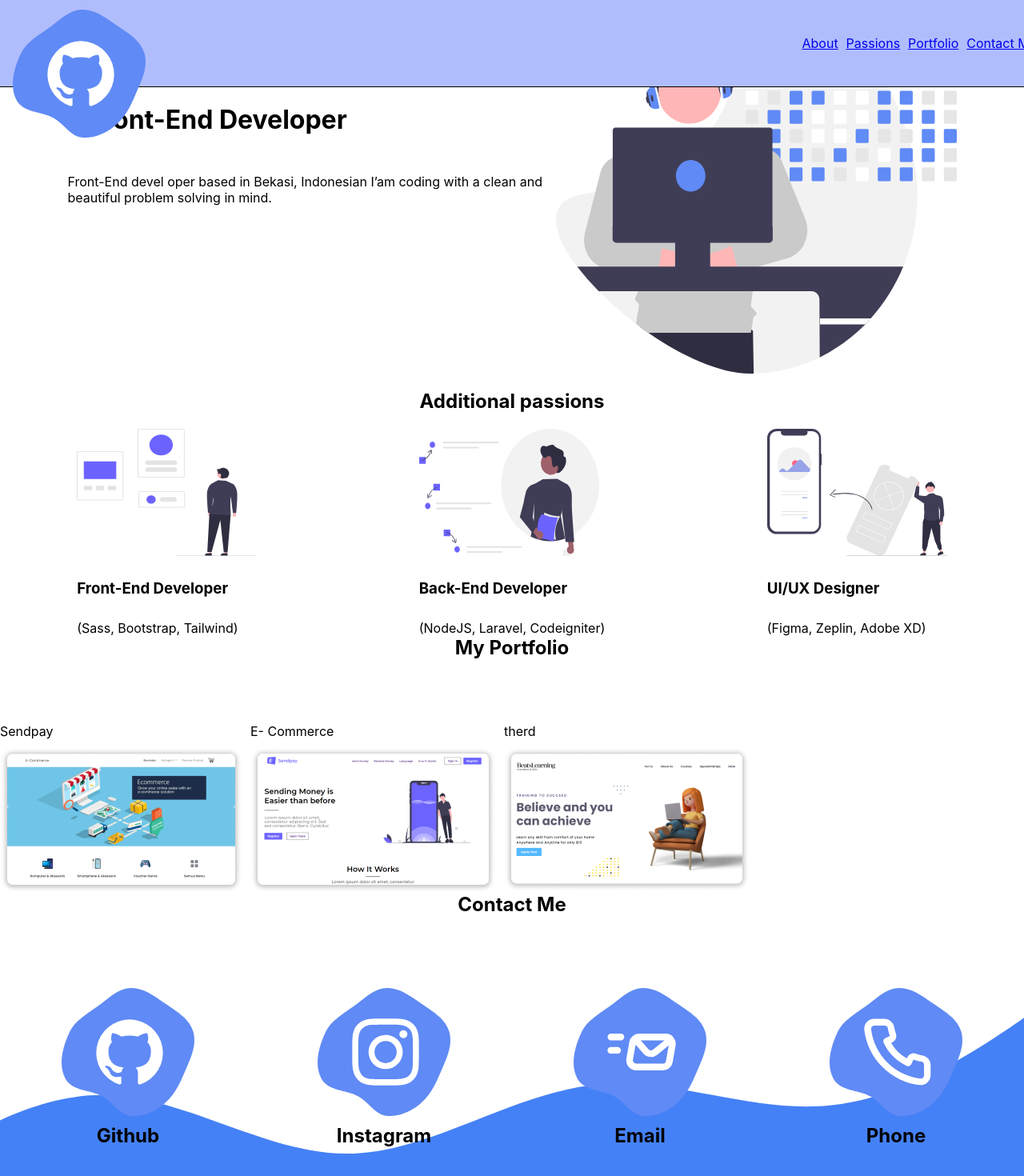
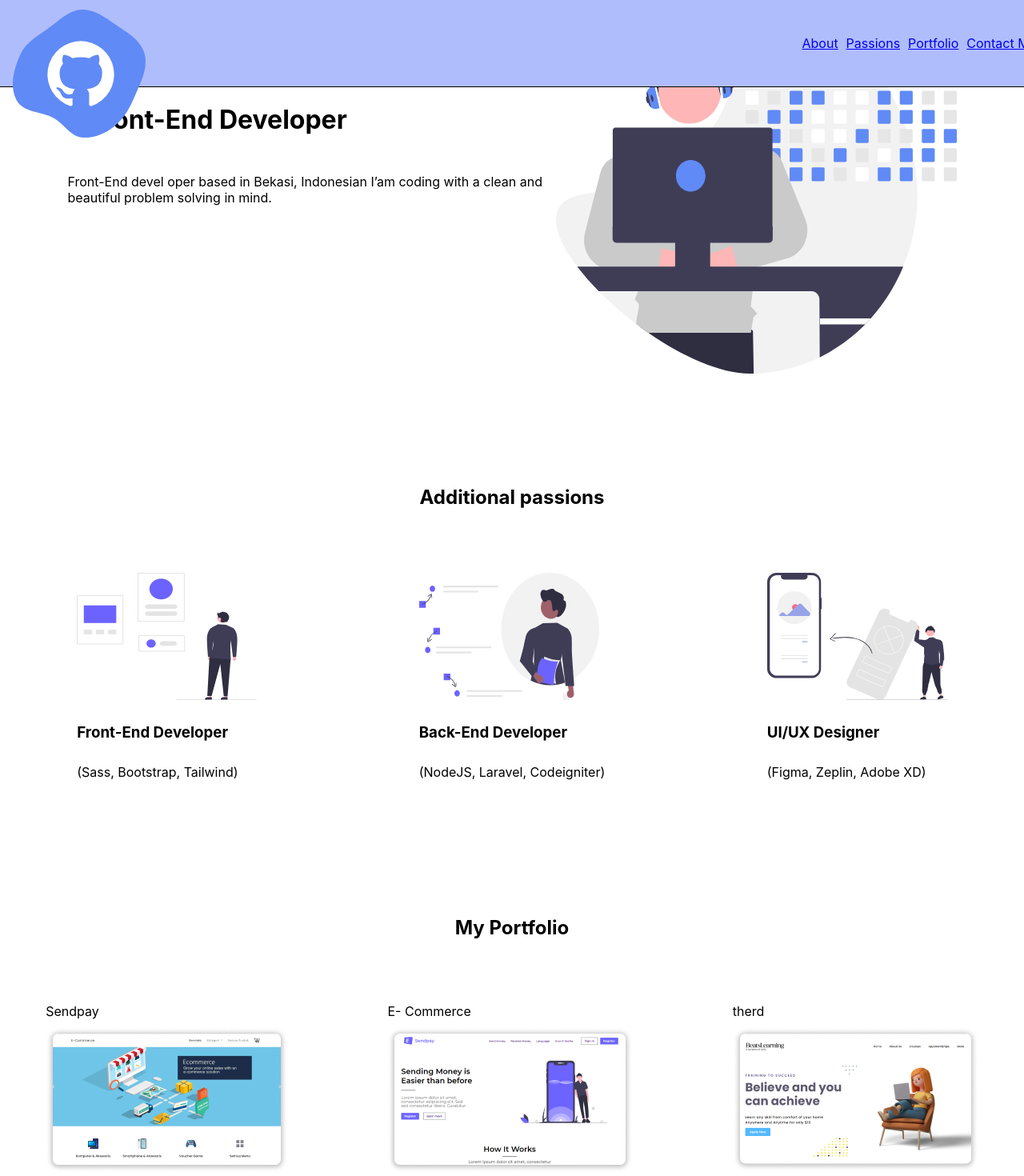
Before and after one commit to yevhenkr/portfolio-second-variant, a React app: page / in a window 1280 px wide. Shown: the top 1470 px of the page at 80% size. Built offline with nearby package versions, Linux system fonts and the light colour scheme.

Commit message:
refactor: minor

```diff
--- a/src/common/components/layout/main/Main.tsx
+++ b/src/common/components/layout/main/Main.tsx
@@ -20,7 +20,9 @@ export const Main = () => {
     );
 };
 
-const StyledMain= styled.main``
+const StyledMain= styled.main`
+    padding-bottom: 120px;
+`
 const StyledSpan= styled.span``
 const StyledH1= styled.h1``
 const StyledH2= styled.h2``
--- a/src/common/components/layout/sections/passions/Passions.tsx
+++ b/src/common/components/layout/sections/passions/Passions.tsx
@@ -9,8 +9,11 @@ export const Passions = () => {
         <StyledSection id={'Passions'}>
             <StyledH2>Additional passions</StyledH2>
             <FlexWrapper flexDirection={"row"} justify={"space-around"}>
-                <FlexWrapper flexDirection={"column"}><PassionsFront/><h3>Front-End Developer</h3><span>
-                    (Sass, Bootstrap, Tailwind)</span></FlexWrapper>
+                <FlexWrapper flexDirection={"column"}>
+                    <PassionsFront/>
+                    <h3>Front-End Developer</h3>
+                    <span>(Sass, Bootstrap, Tailwind)</span>
+                </FlexWrapper>
                 <FlexWrapper flexDirection={"column"}><PassionsBack/><h3>Back-End Developer</h3><span>
                     (NodeJS, Laravel, Codeigniter)</span></FlexWrapper>
                 <FlexWrapper flexDirection={"column"}><PassionsUI/><h3>UI/UX Designer</h3><span>
@@ -21,6 +24,9 @@ export const Passions = () => {
 };
 
 
-const StyledSection = styled.section``
+const StyledSection = styled.section`
+padding-bottom: 170px;
+`
 const StyledH2 = styled.h2`
-text-align: center`
+    text-align: center;
+    padding-bottom: 60px`
--- a/src/common/components/layout/sections/portfolio/Portfolio.tsx
+++ b/src/common/components/layout/sections/portfolio/Portfolio.tsx
@@ -8,9 +8,9 @@ import therd from "../../../../../assets/img/Edtech 1.jpg";
 
 export const Portfolio = () => {
     return (
-        <StyledSection>
+        <StyledSection >
             <TitleSection title={"My Portfolio"}/>
-            <FlexWrapper>
+            <FlexWrapper flexDirection={"row"} justify={"space-around"}>
                 <FlexWrapper flexDirection={"column"}>
                     <StyledSpan>Sendpay</StyledSpan>
                     <img src={`${first}`}/>
@@ -22,14 +22,14 @@ export const Portfolio = () => {
                 </FlexWrapper>
                 <FlexWrapper flexDirection={"column"}>
                     <StyledSpan>therd</StyledSpan>
-
                     <img src={`${therd}`}/>
                 </FlexWrapper>
-                <div></div>
             </FlexWrapper>
         </StyledSection>
     );
 };
 
-const StyledSection = styled.section``;
+const StyledSection = styled.section`
+    padding-bottom: 170px;
+`;
 const StyledSpan = styled.span``
```
